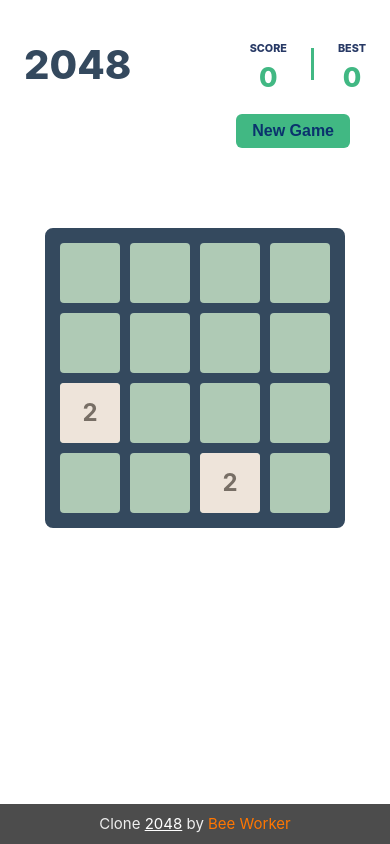
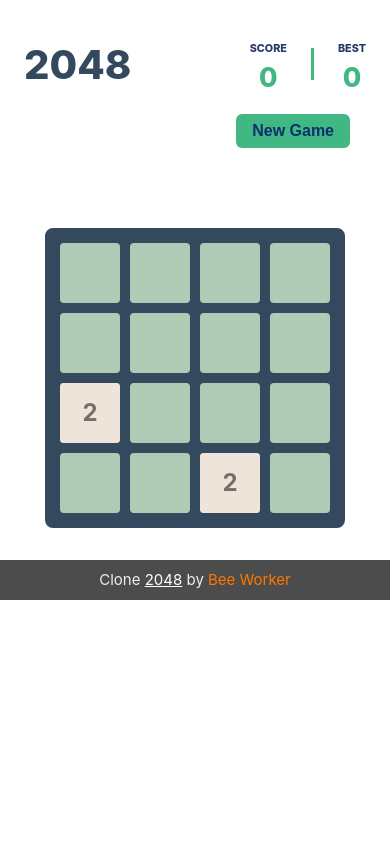
Before and after one commit to mason-bee-coder/Vue-2048, a Vue app: page / in a window 390 px wide. Built offline with nearby package versions, Linux system fonts and the light colour scheme.

Commit message:
fix: viewport height mobile

```diff
--- a/src/assets/main.css
+++ b/src/assets/main.css
@@ -5,7 +5,8 @@
   margin: 0 auto;
 
   font-weight: normal;
-  height: 100vmax;
+  min-height: 100vh;
+  min-height: -webkit-fill-available;
   display: flex;
   flex-direction: column;
   justify-content: space-between;
```
